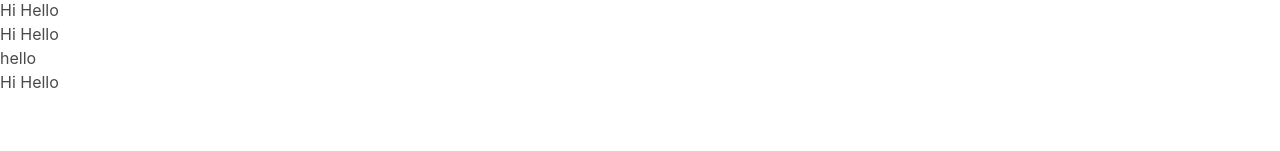
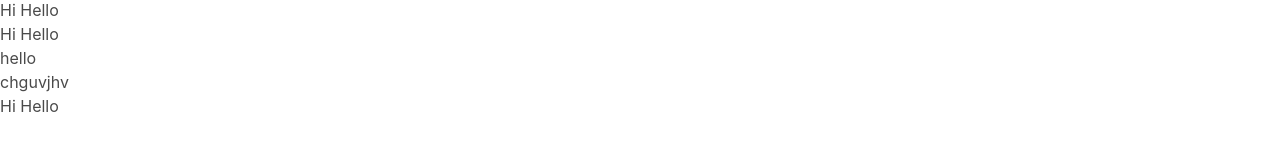
Before and after one commit to ashwin-kumar321/To-Do-List, an Angular app: page / in a window 1280 px wide. Shown: the part 567-718 px from the top of the page. Built offline with nearby package versions, Linux system fonts and the light colour scheme.

Commit message:
Update todos.component.html

```diff
--- a/src/app/todos/todos.component.html
+++ b/src/app/todos/todos.component.html
@@ -52,4 +52,5 @@
 <div>Hi Hello</div>
 <div>Hi Hello</div>
 <div>hello</div>
+<div>chguvjhv</div>
 <div>Hi Hello</div>
```
